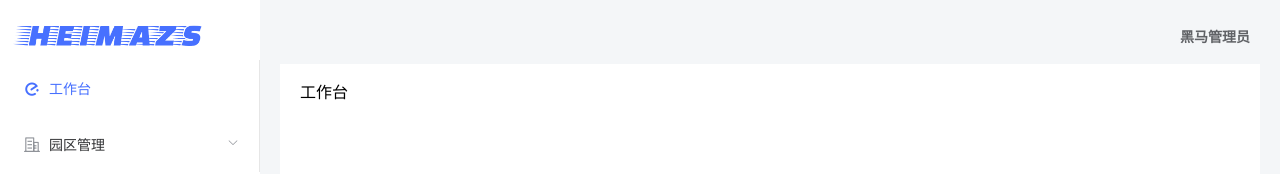
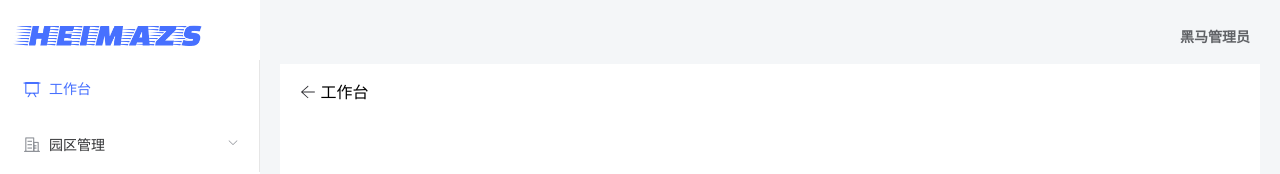
Before and after one commit to 2207654/Middle-and-back-office-park-management, a Vue app: page /workbench#/workbench in a window 1280 px wide. Shown: the top 174 px of the page. Built offline with nearby package versions, Linux system fonts and the light colour scheme.

Commit message:
update svg

```diff
--- a/src/router/index.js
+++ b/src/router/index.js
@@ -23,7 +23,7 @@ export const routes = [
     children: [{
       path: '',
       component: () => import('@/views/Workbench/index'),
-      meta: { title: '工作台', icon: 'el-icon-eleme' }
+      meta: { title: '工作台', icon: 'el-icon-data-board' }
     }]
   },
   {
--- a/src/views/Workbench/index.vue
+++ b/src/views/Workbench/index.vue
@@ -1,5 +1,6 @@
 <template>
   <div class="dashboard-container">
+    <svg-icon icon-class="back" />
     工作台
   </div>
 </template>
```
Also changed, not shown: 1 other file (tests, documents, lock files or other folders).
